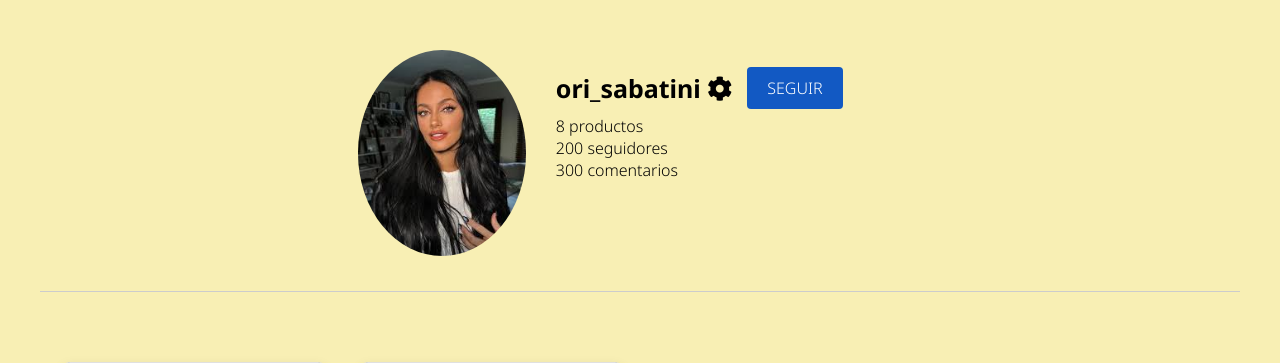
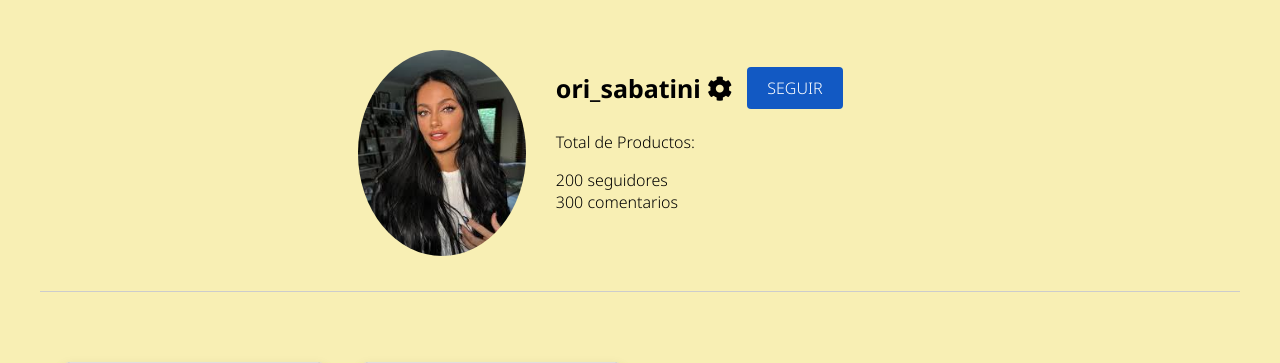
Before and after one commit to catagoyanarte/grupo3_prog2, a Node server app: page /users/profile/1 in a window 1280 px wide. Shown: the part 171-534 px from the top of the page. Run offline with Node 20, Linux system fonts and the light colour scheme; data comes from the database, SQL or seed files in the repository; some libraries are stand-ins or nearby versions.

Commit message:
corrigiendo errores de perfil

```diff
--- a/miProyecto/controllers/userController.js
+++ b/miProyecto/controllers/userController.js
@@ -167,7 +167,8 @@
         console.log(error);
         res.send("Error al mostrar el perfil del usuario");
       });
-  }
+  },
+
 
 }
 
--- a/miProyecto/views/perfil.ejs
+++ b/miProyecto/views/perfil.ejs
@@ -39,7 +39,7 @@
                     </div>
                     <div>
                         <ul class="">
-                            <li>8 productos</li>
+                          <p>Total de Productos: </p>
                             <li>200 seguidores</li>
                             <li>300 comentarios</li>
                         </ul>
```
